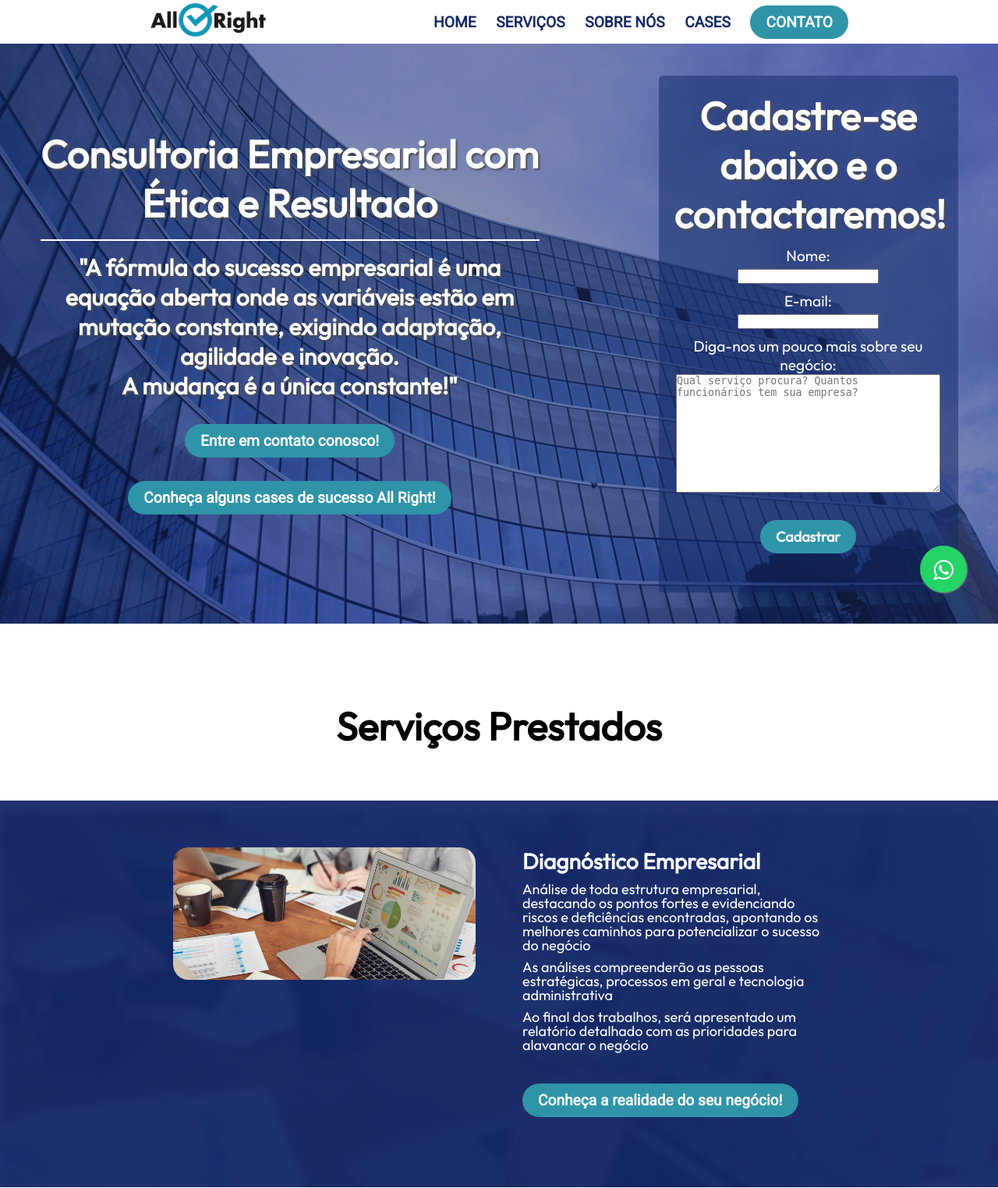
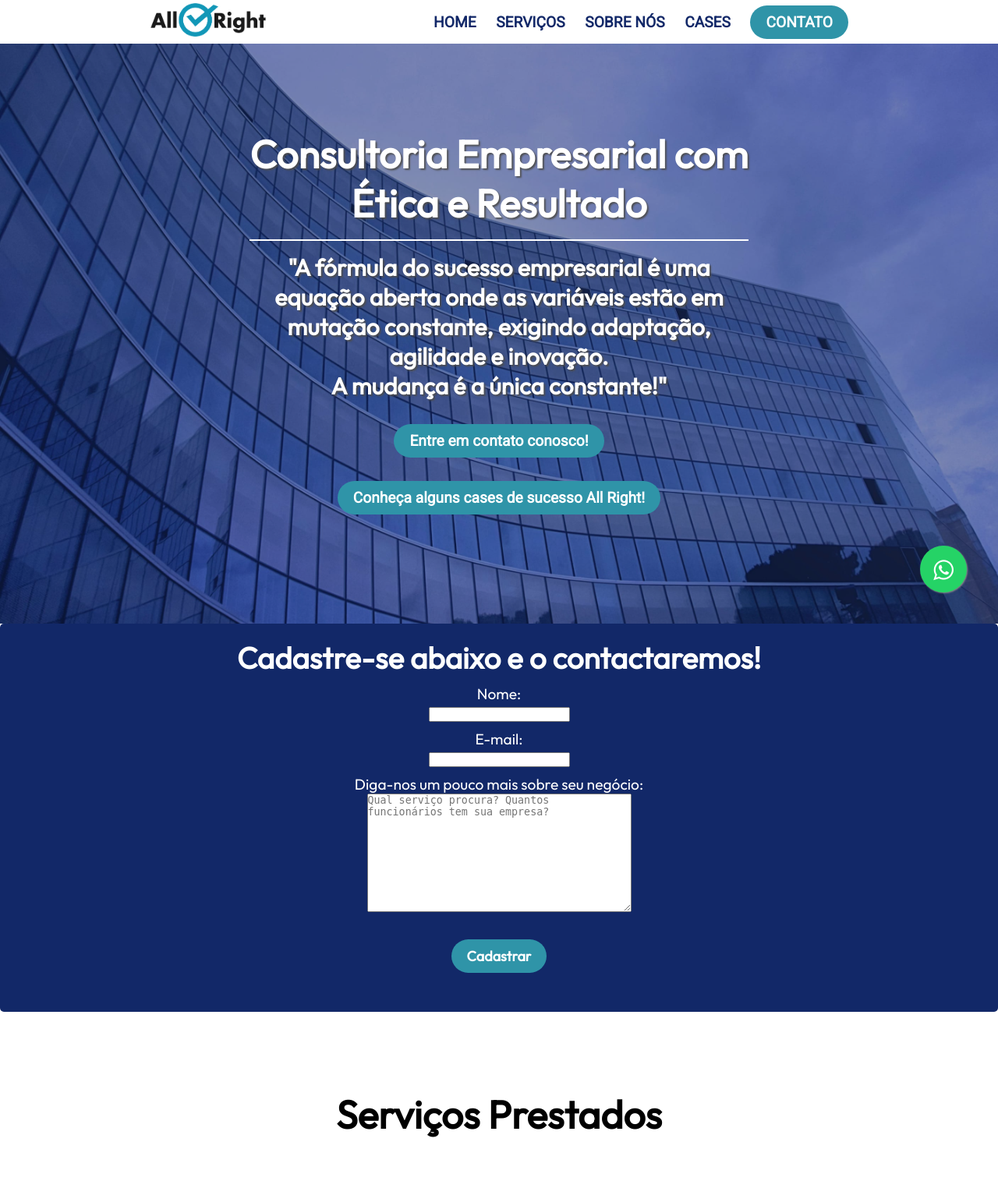
Before and after one commit to All-Right-Consultoria/All-Right-Landing-Page, a Django app: page / in a window 1280 px wide. Shown: the top 1524 px of the page at 78% size. Run offline with Django 4.2, Linux system fonts and the light colour scheme; some libraries are stand-ins or nearby versions.

Commit message:
Changed cadastro_contato

```diff
--- a/allright/assets/static/styles.css
+++ b/allright/assets/static/styles.css
@@ -244,9 +244,9 @@ li {
 }
 
 .cadastro_contato {
-    background-color: hsla(225, 70%, 24%, 0.5);
+    background-color: hsla(225, 70%, 24%, 1);
     border-radius: 5px;
-    max-width: 30%;
+    width: 100svw;
     padding: 20px;
 }
 
--- a/allright/blog/templates/index.html
+++ b/allright/blog/templates/index.html
@@ -28,6 +28,9 @@
                     <a href="{% url 'cases-list' %}" class="button-link">Conheça alguns cases de sucesso All Right!</a>
                 </div>
             </div>
+        </div>
+    </div>
+    <div class="servicos-sobre-nos">
         <div class="cadastro_contato">
             {% if enviado %}
             <h1>Cadastro concluído!</h1>
@@ -51,9 +54,6 @@
             </form>
             {% endif %}
         </div>
-        </div>
-    </div>
-    <div class="servicos-sobre-nos">
         <div class="servicos" id="servicos">
             <h1>Serviços Prestados</h1>
             <div class="container-card-servicos">
```
Also changed, not shown: allright/blog/migrations/0004_alter_cadastrohomepage_descricao_and_more.py (added). Lines whose indentation alone changed are shown as unchanged.
